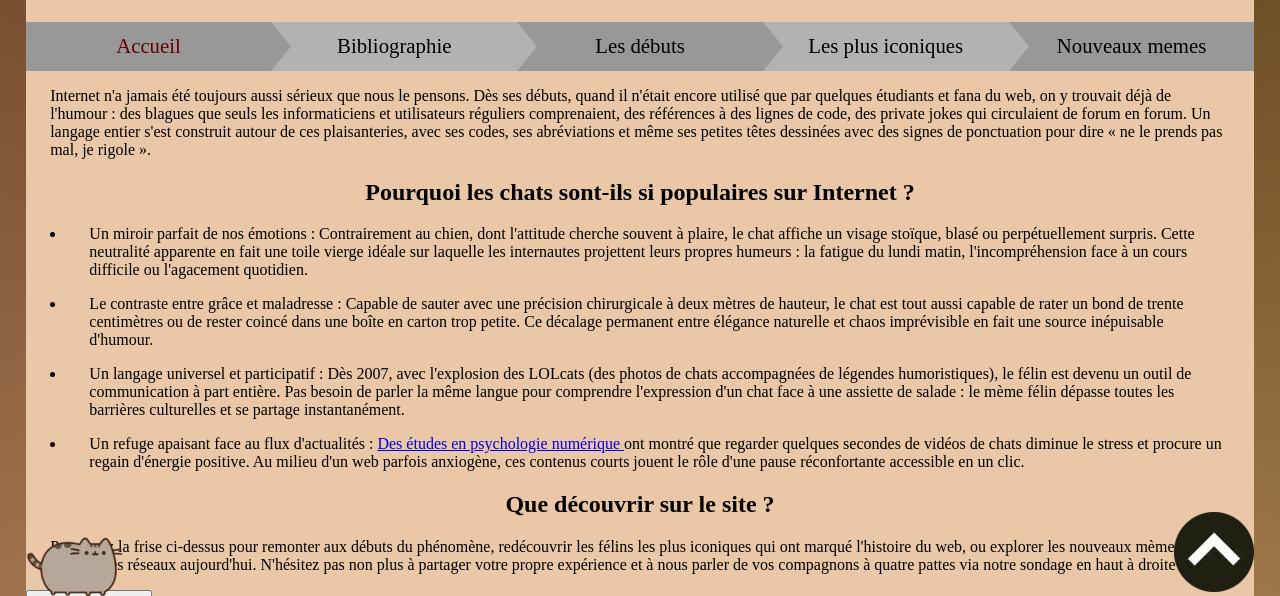
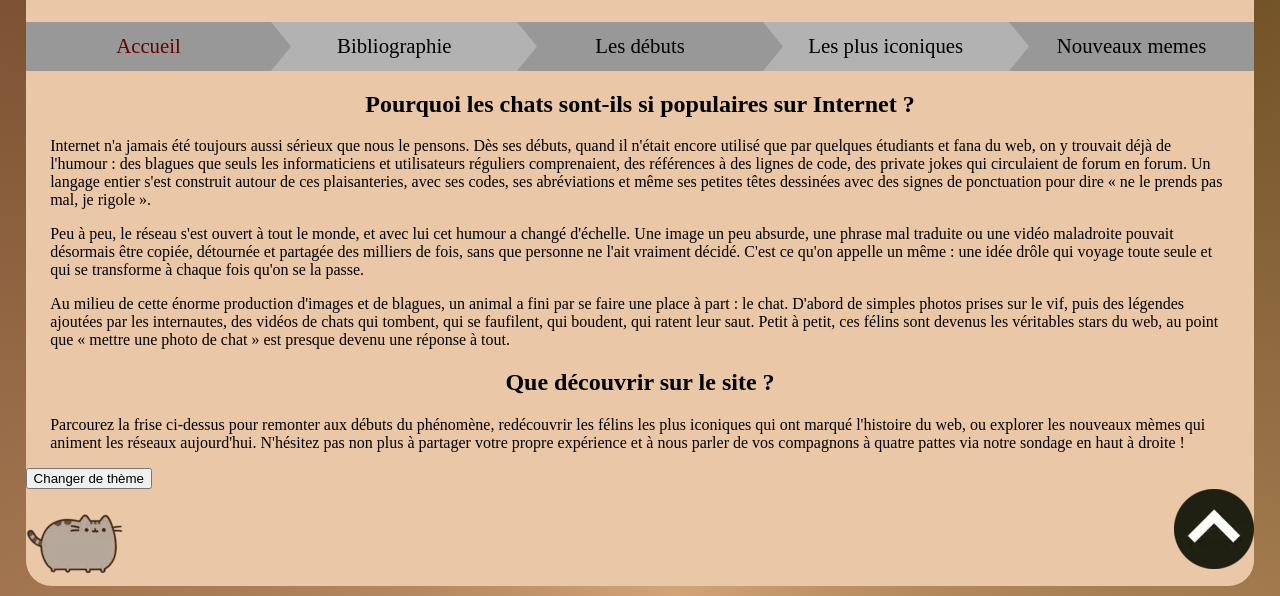
Before and after one commit to HouariYassine/Projet-Site-Web-R1.02, a plain HTML site: page index.html in a window 1280 px wide. Shown: the part 204-800 px from the top of the page. Drawn offline with Linux system fonts and the light colour scheme.

Commit message:
Refactor content on cat popularity and internet humor
Removed redundant section about cat popularity and added new content discussing the evolution of internet humor.

```diff
--- a/index.html
+++ b/index.html
@@ -66,22 +66,17 @@
 					<li class="newmemes"><a href="newmemes.html">Nouveaux memes</a></li>
 				</ul>
 			</nav>
+			<h2>Pourquoi les chats sont-ils si populaires sur Internet ?</h2>
 			<p>
 				Internet n'a jamais été toujours aussi sérieux que nous le pensons. Dès ses débuts, quand il n'était encore utilisé que par quelques étudiants et fana du web, on y trouvait déjà de l'humour : des blagues que seuls les informaticiens et utilisateurs réguliers comprenaient, des références à des lignes de code, des private jokes qui circulaient de forum en forum. Un langage entier s'est construit autour de ces plaisanteries, avec ses codes, ses abréviations et même ses petites têtes dessinées avec des signes de ponctuation pour dire « ne le prends pas mal, je rigole ».
 			</p>
-			<h2>Pourquoi les chats sont-ils si populaires sur Internet ?</h2>
-			<ul>
-				<li><p>Un miroir parfait de nos émotions : Contrairement au chien, dont l'attitude cherche souvent à plaire, le chat affiche un visage stoïque, blasé ou perpétuellement surpris. Cette neutralité apparente en fait une toile vierge idéale sur laquelle les internautes projettent leurs propres humeurs : la fatigue du lundi matin, l'incompréhension face à un cours difficile ou l'agacement quotidien.</p></li>
-				<li><p> Le contraste entre grâce et maladresse : Capable de sauter avec une précision chirurgicale à deux mètres de hauteur, le chat est tout aussi capable de rater un bond de trente centimètres ou de rester coincé dans une boîte en carton trop petite. Ce décalage permanent entre élégance naturelle et chaos imprévisible en fait une source inépuisable d'humour.</p></li>
-				<li><p>Un langage universel et participatif : Dès 2007, avec l'explosion des LOLcats (des photos de chats accompagnées de légendes humoristiques), le félin est devenu un outil de communication à part entière. Pas besoin de parler la même langue pour comprendre l'expression d'un chat face à une assiette de salade : le mème félin dépasse toutes les barrières culturelles et se partage instantanément.</p></li>
-				<li>
-					<p>
-						Un refuge apaisant face au flux d'actualités :
-						<a href="https://www.sciencedirect.com/science/article/abs/pii/S0747563215004343?via%3Dihub">Des études en psychologie numérique </a>
-						 ont montré que regarder quelques secondes de vidéos de chats diminue le stress et procure un regain d'énergie positive. Au milieu d'un web parfois anxiogène, ces contenus courts jouent le rôle d'une pause réconfortante accessible en un clic.
-					</p>
-				</li>
-			</ul>
+			<p>
+				Peu à peu, le réseau s'est ouvert à tout le monde, et avec lui cet humour a changé d'échelle. Une image un peu absurde, une phrase mal traduite ou une vidéo maladroite pouvait désormais être copiée, détournée et partagée des milliers de fois, sans que personne ne l'ait vraiment décidé. C'est ce qu'on appelle un même : une idée drôle qui voyage toute seule et qui se transforme à chaque fois qu'on se la passe.
+			</p>
+			<p>
+				Au milieu de cette énorme production d'images et de blagues, un animal a fini par se faire une place à part : le chat. D'abord de simples photos prises sur le vif, puis des légendes ajoutées par les internautes, des vidéos de chats qui tombent, qui se faufilent, qui boudent, qui ratent leur saut. Petit à petit, ces félins sont devenus les véritables stars du web, au point que « mettre une photo de chat » est presque devenu une réponse à tout.
+			</p>
+
 			<h2>Que découvrir sur le site ?</h2>
 			<p>
 				Parcourez la frise ci-dessus pour remonter aux débuts du phénomène, redécouvrir les félins les plus iconiques qui ont marqué l'histoire du web, ou explorer les nouveaux mèmes qui animent les réseaux aujourd'hui. N'hésitez pas non plus à partager votre propre expérience et à nous parler de vos compagnons à quatre pattes via notre sondage en haut à droite !
```
